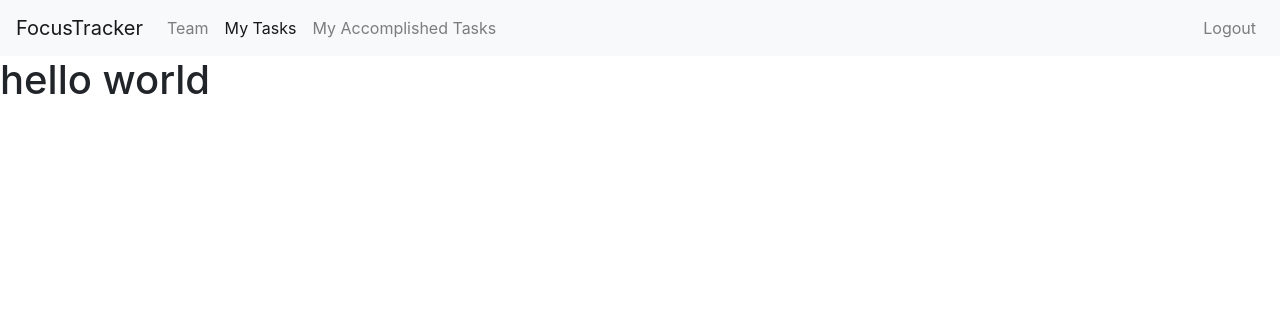
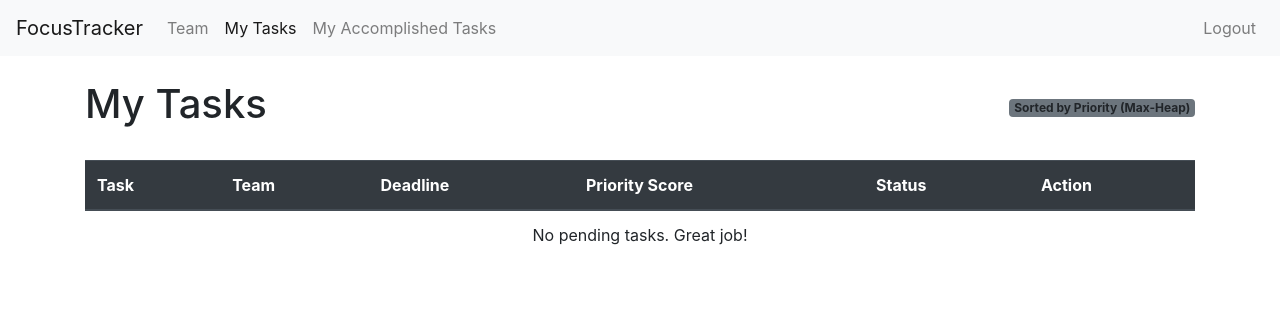
Before and after one commit to rphlrphl/todo-website, a Django app: page /main/tasks in a window 1280 px wide. Shown: the top 316 px of the page. Run offline with Django 5.2, Linux system fonts and the light colour scheme; a user stored in the database is signed in; data comes from the database, SQL or seed files in the repository; both versions use the stored data as it was after the commit; some libraries are stand-ins or nearby versions.

Commit message:
Add files via upload

```diff
--- a/main/templates/main/tasks.html
+++ b/main/templates/main/tasks.html
@@ -1,9 +1,60 @@
 {% extends "main/base.html" %}
-{% block title %}Profile{% endblock %}
+{% block title %}My Tasks{% endblock %}
 
 {% block content %}
 {% include "main/navbar.html" %}
 
-<h1>hello world</h1>
+<div class="container mt-4">
+    <div class="d-flex justify-content-between align-items-center mb-4">
+        <h1>My Tasks</h1>
+        <span class="badge bg-secondary">Sorted by Priority (Max-Heap)</span>
+    </div>
 
+    <div class="table-responsive">
+        <table class="table table-hover">
+            <thead class="thead-dark">
+                <tr>
+                    <th>Task</th>
+                    <th>Team</th>
+                    <th>Deadline</th>
+                    <th>Priority Score</th>
+                    <th>Status</th>
+                    <th>Action</th>
+                </tr>
+            </thead>
+            <tbody>
+                {% for task in tasks %}
+                <tr>
+                    <td>
+                        <strong>{{ task.title }}</strong><br>
+                        <small class="text-muted">{{ task.description|truncatechars:50 }}</small>
+                    </td>
+                    <td><span class="badge badge-info">{{ task.team.title }}</span></td>
+                    <td>{{ task.deadline|date:"M d, Y H:i" }}</td>
+                    <td>
+                        {% if task.priority_score >= 8 %}
+                            <span class="badge badge-danger">High ({{ task.priority_score }})</span>
+                        {% elif task.priority_score >= 5 %}
+                            <span class="badge badge-warning text-dark">Medium ({{ task.priority_score }})</span>
+                        {% else %}
+                            <span class="badge badge-success">Low ({{ task.priority_score }})</span>
+                        {% endif %}
+                    </td>
+                    <td>{{ task.get_status_display }}</td>
+                    <td>
+                        <form action="{% url 'main:complete-task' task.task_id %}" method="POST">
+                            {% csrf_token %}
+                            <button type="submit" class="btn btn-sm btn-success">Submit</button>
+                        </form>
+                    </td>
+                </tr>
+                {% empty %}
+                <tr>
+                    <td colspan="6" class="text-center">No pending tasks. Great job!</td>
+                </tr>
+                {% endfor %}
+            </tbody>
+        </table>
+    </div>
+</div>
 {% endblock %}
--- a/main/views.py
+++ b/main/views.py
@@ -87,7 +87,21 @@ def team(request):
 
 @login_required
 def tasks(request):
-    context = {}
+# 1. Filter tasks assigned only to the logged-in user and are still pending
+    my_pending_tasks = Task.objects.filter(
+        assigned_to=request.user,
+        status='pending'
+    )
+
+    # 2. Feed them into your Max-Heap logic
+    task_heap = TaskMaxHeap(my_pending_tasks)
+
+    # 3. Get them sorted by priority score
+    sorted_tasks = task_heap.get_sorted_tasks()
+
+    context = {
+        'tasks': sorted_tasks,
+    }
     return render(request, "main/tasks.html", context)
 
 @login_required
```
Also changed, not shown: db.sqlite3.
